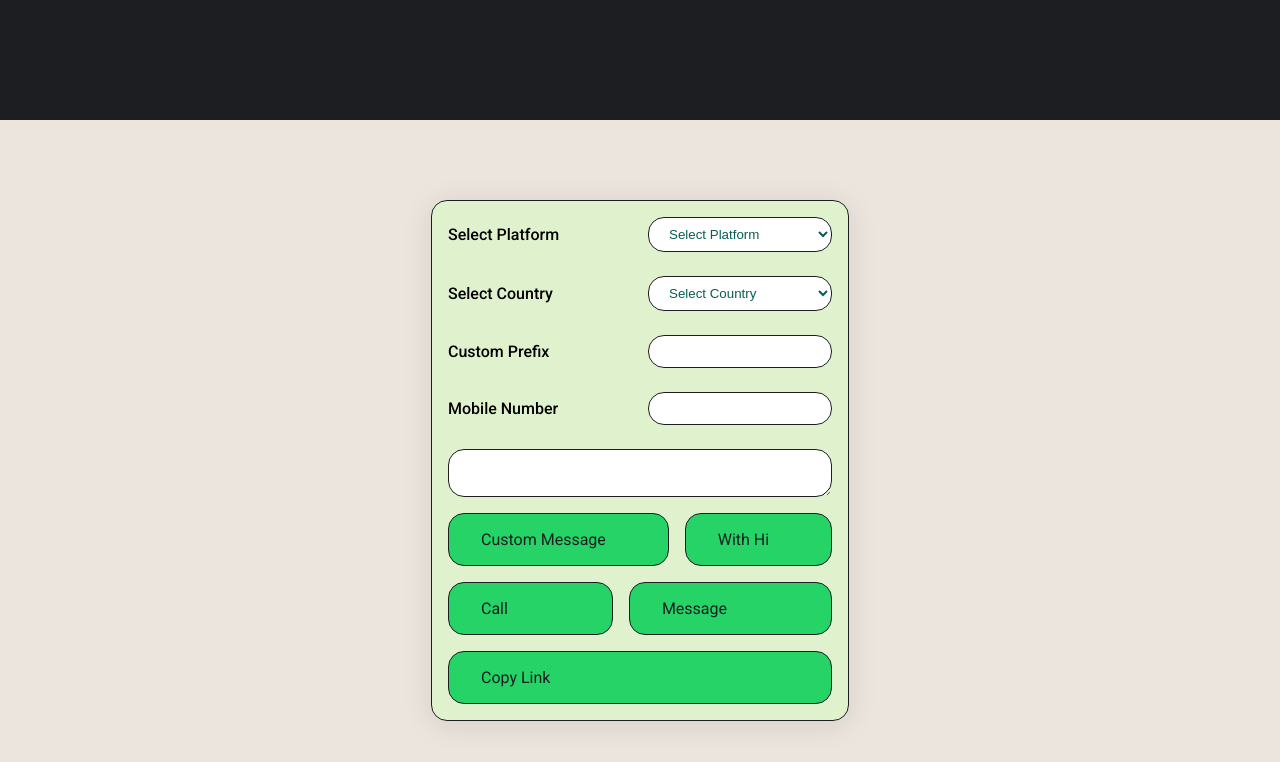
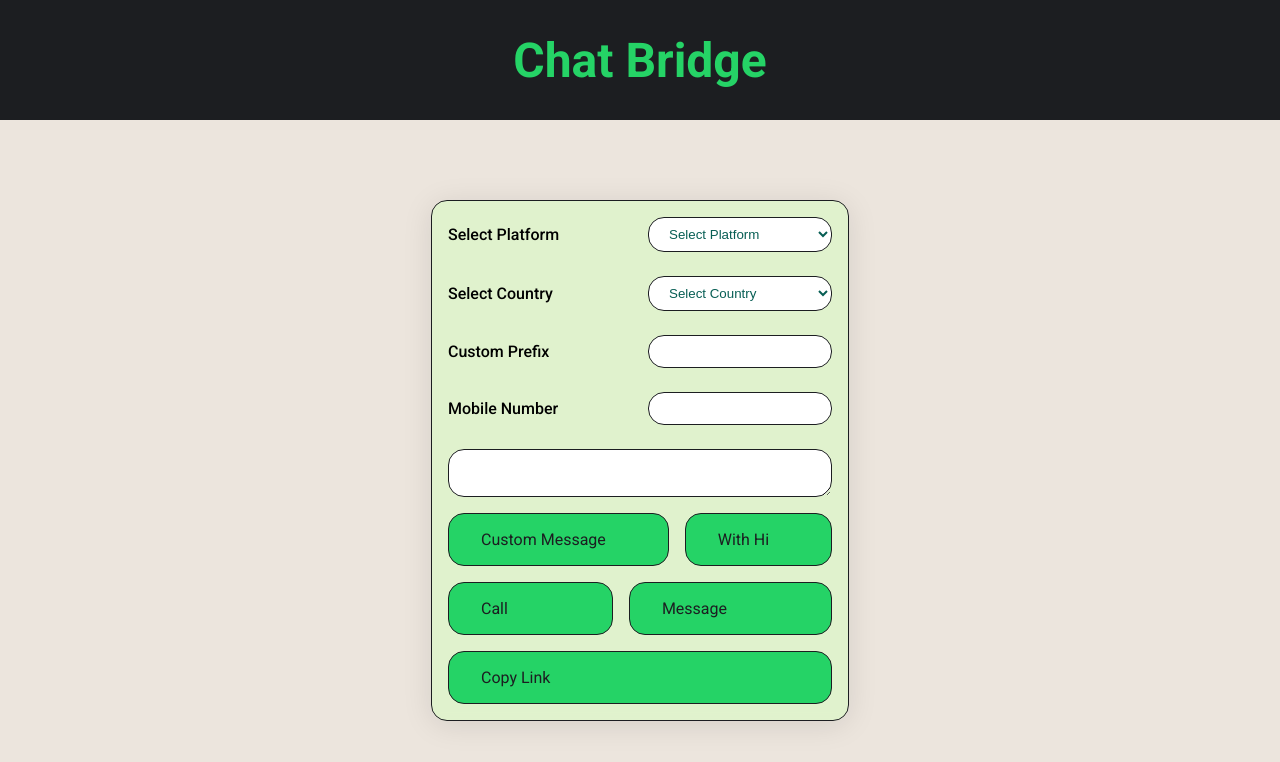
Before and after one commit to AceAkki/chat-bridge, a plain HTML site: page index.html in a window 1280 px wide. Drawn offline with nearby package versions, Linux system fonts and the light colour scheme; no server answers.

Commit message:
Update title and header for Chat Bridge utility

```diff
--- a/index.html
+++ b/index.html
@@ -2,7 +2,7 @@
 <html>
 <head>
     <meta name="viewport" content="width=device-width, initial-scale=1.0">
-    <title> Multi-Message by AceAkki</title>
+    <title> Chat Bridge - A Multi-Message Utility by AceAkki</title>
     <!-- fonts -->
     <link href="https://fonts.googleapis.com/css2?family=Roboto:wght@200;300;400;500;600;700;800&display=swap" rel="stylesheet">
     <link rel="stylesheet" type="text/css" href="https://cdn.jsdelivr.net/npm/toastify-js/src/toastify.min.css">
@@ -10,7 +10,7 @@
 </head>
 <body>
     <noscript>&lt;h2&gt;Enable JavaScript&lt;/h2&gt;</noscript>
-    <header> <h1>  </h1> </header>
+    <header> <h1> Chat Bridge </h1> </header>
     <section id="root">
 
     </section>
@@ -20,4 +20,5 @@
     <script src="js/index.js" type="module"></script>
 </body>
 
+
 </html>
```
